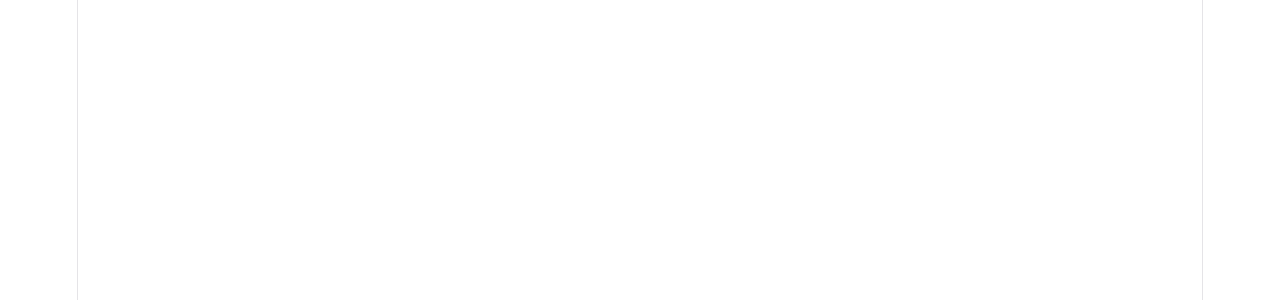
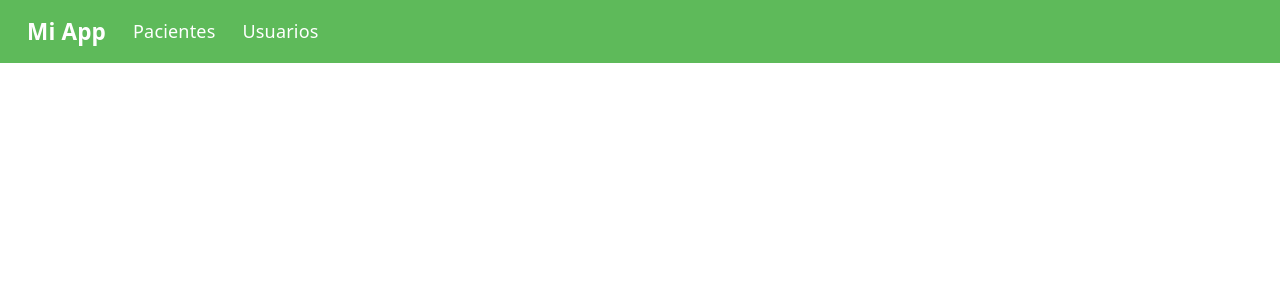
Before and after one commit to Madiath/proyectointegradorfront, a React (Vite) app: page / in a window 1280 px wide. Before the commit this address had no page. Shown: the top 300 px of the page. Built offline with nearby package versions, Linux system fonts and the light colour scheme.

Commit message:
agregue el layout basico

```diff
--- a/src/App.jsx
+++ b/src/App.jsx
@@ -1,8 +1,9 @@
 import { Provider } from 'react-redux'
 import './App.css'
 import 'bootstrap/dist/css/bootstrap.min.css'
-import { BrowserRouter, Route, Routes } from 'react-router-dom'
-import ProtectedRoute from './Components/ProtectedRoute'
+import { BrowserRouter, Route, Routes } from 'react-router'
+import ProtectedRoute from './Shared/Components/ProtectedRoute'
+import Header from './Shared/Components/Header'
 import { store } from '../store/store'
 import { ToastContainer } from 'react-toastify'
 
@@ -12,7 +13,9 @@
     <Provider store={store}>
       <BrowserRouter>
         <ToastContainer />
+        <Header />
 
+        <main className="container-fluid p-4">
           <Routes>
 
             {/* Rutas públicas */}
@@ -21,11 +24,13 @@
 
             {/* Rutas protegidas */}
             <Route element={<ProtectedRoute />}>
-            {/* Aqui iria el resto de rutas una ves pasado el login Ejemplo: */}
-            {/* <Route path="/dashboard" element={<Dashboard />} /> */}
+              {/* Aqui irian tus componentes: */}
+              {/* <Route path="/pacientes" element={<Pacientes />} /> */}
+              {/* <Route path="/usuarios" element={<Usuarios />} /> */}
             </Route>
 
           </Routes>
+        </main>
 
       </BrowserRouter>
     </Provider>
--- /dev/null
+++ b/src/Shared/Components/Header.jsx
@@ -0,0 +1,45 @@
+import { NavLink } from 'react-router'
+
+const Header = () => {
+  return (
+    <nav className="navbar navbar-expand-lg px-4" style={{ backgroundColor: '#5EBA5A' }}>
+      <span className="navbar-brand text-white fw-bold">Mi App</span>
+
+      <button
+        className="navbar-toggler"
+        type="button"
+        data-bs-toggle="collapse"
+        data-bs-target="#navbarNav"
+      >
+        <span className="navbar-toggler-icon"></span>
+      </button>
+
+      <div className="collapse navbar-collapse" id="navbarNav">
+        <ul className="navbar-nav gap-2">
+          <li className="nav-item">
+            <NavLink
+              to="/pacientes"
+              className={({ isActive }) =>
+                'nav-link text-white' + (isActive ? ' fw-bold text-decoration-underline' : '')
+              }
+            >
+              Pacientes
+            </NavLink>
+          </li>
+          <li className="nav-item">
+            <NavLink
+              to="/usuarios"
+              className={({ isActive }) =>
+                'nav-link text-white' + (isActive ? ' fw-bold text-decoration-underline' : '')
+              }
+            >
+              Usuarios
+            </NavLink>
+          </li>
+        </ul>
+      </div>
+    </nav>
+  )
+}
+
+export default Header
--- a/src/index.css
+++ b/src/index.css
@@ -55,15 +55,10 @@
 }
 
 #root {
-  width: 1126px;
-  max-width: 100%;
-  margin: 0 auto;
-  text-align: center;
-  border-inline: 1px solid var(--border);
+  width: 100%;
   min-height: 100svh;
   display: flex;
   flex-direction: column;
-  box-sizing: border-box;
 }
 
 h1,
```
Also changed, not shown: src/Shared/Components/Layout.jsx (added, +15 -0 lines). Lines whose indentation alone changed are shown as unchanged.
